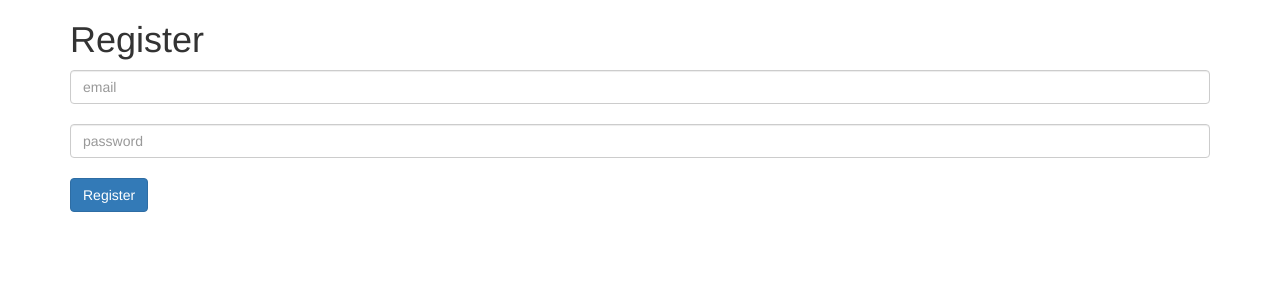
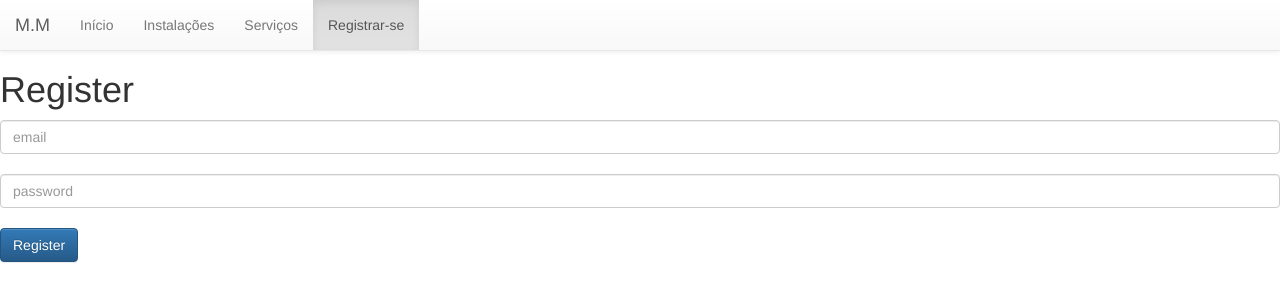
Before and after one commit to warnoleto/marmitamanager, a Vue app in the folder client/: page /#/register in a window 1280 px wide. Shown: the top 302 px of the page. Built offline with nearby package versions, Linux system fonts and the light colour scheme.

Commit message:
playing with bootstrap navbar and routes

```diff
--- a/client/src/App.vue
+++ b/client/src/App.vue
@@ -1,15 +1,33 @@
 <template>
-  <div id="app" class="container">
-    <router-view/>
+
+  <div id="app">
+
+    <my-navbar></my-navbar>
+
+    <main role="main">
+      <router-view/>
+    </main>
+
   </div>
 </template>
 
 <script>
+
+import Mynavbar from '@/components/Mynavbar'
+
 export default {
-  name: 'app'
+  name: 'app',
+  data () {
+    return {
+
+    }
+  },
+  components: {
+    'my-navbar': Mynavbar
+  }
 }
 </script>
 
 <style>
-
+  body { padding-top: 50px; }
 </style>
--- /dev/null
+++ b/client/src/components/Mynavbar.vue
@@ -0,0 +1,43 @@
+<template>
+  <nav class="navbar navbar-default navbar-fixed-top">
+      <div class="container-fluid">
+        <!-- Brand and toggle get grouped for better mobile display -->
+        <div class="navbar-header">
+          <button type="button" class="navbar-toggle collapsed" aria-expanded="false">
+            <span class="sr-only">Exibir Navegação</span>
+            <span class="icon-bar"></span>
+            <span class="icon-bar"></span>
+            <span class="icon-bar"></span>
+          </button>
+          <a class="navbar-brand" href="#">M.M</a>
+        </div>
+        <!-- Collect the nav links, forms, and other content for toggling -->
+        <div class="collapse navbar-collapse">
+          <ul class="nav navbar-nav">
+            <router-link tag="li" v-for="itm in routes" :key="itm.path"  :to="itm.path" active-class="active" :exact="true">
+              <a v-text="itm.label"></a>
+            </router-link>
+          </ul>
+        </div><!-- /.navbar-collapse -->
+      </div><!-- /.container-fluid -->
+    </nav>
+</template>
+
+<script>
+
+import myRouter from '@/router'
+
+export default {
+  name: 'Mynavbar',
+  data () {
+    return {
+      routes: myRouter.options.routes
+    }
+  }
+
+}
+</script>
+
+<style scoped>
+
+</style>
--- /dev/null
+++ b/client/src/components/Services.vue
@@ -0,0 +1,8 @@
+<template>
+
+</template>
+
+<script>
+export default {
+}
+</script>
--- a/client/src/components/Startup.vue
+++ b/client/src/components/Startup.vue
@@ -1,7 +1,13 @@
 <template>
-  <div class="startup">
 
+  <div class="jumbotron">
+    <div class="container">
+      <h1 class="display-3">Marmita Manager!</h1>
+      <p>Monte e pssa sua marmita que entregaremos em sua casa.</p>
+      <p><a class="btn btn-primary btn-lg" href="#" role="button">Learn more »</a></p>
+    </div>
   </div>
+
 </template>
 
 <script>
--- /dev/null
+++ b/client/src/components/ThePlace.vue
@@ -0,0 +1,12 @@
+<template>
+
+</template>
+
+<script>
+export default {
+  data () {
+    return {
+    }
+  }
+}
+</script>
--- a/client/src/main.js
+++ b/client/src/main.js
@@ -4,8 +4,9 @@ import Vue from 'vue'
 import App from './App'
 import router from './router'
 // eslint-disable-next-line
-import vueStrap from 'vue-strap'
+import 'vue-strap'
 import 'bootstrap/dist/css/bootstrap.css'
+import 'bootstrap/dist/css/bootstrap-theme.css'
 
 Vue.config.productionTip = false
 
--- a/client/src/router/index.js
+++ b/client/src/router/index.js
@@ -2,6 +2,8 @@ import Vue from 'vue'
 import Router from 'vue-router'
 import Startup from '@/components/Startup'
 import Register from '@/components/Register'
+import ThePlace from '@/components/ThePlace'
+import Services from '@/components/Services'
 
 Vue.use(Router, Register)
 
@@ -9,13 +11,27 @@ export default new Router({
   routes: [
     {
       path: '/',
-      name: 'Startup',
-      component: Startup
+      name: 'startup',
+      component: Startup,
+      label: 'Início'
+    },
+    {
+      path: '/theplace',
+      name: 'theplace',
+      component: ThePlace,
+      label: 'Instalações'
+    },
+    {
+      path: '/services',
+      name: 'services',
+      component: Services,
+      label: 'Serviços'
     },
     {
       path: '/register',
       name: 'register',
-      component: Register
+      component: Register,
+      label: 'Registrar-se'
     }
   ]
 })
```
Also changed, not shown: 1 other file (tests, documents, lock files or other folders).
